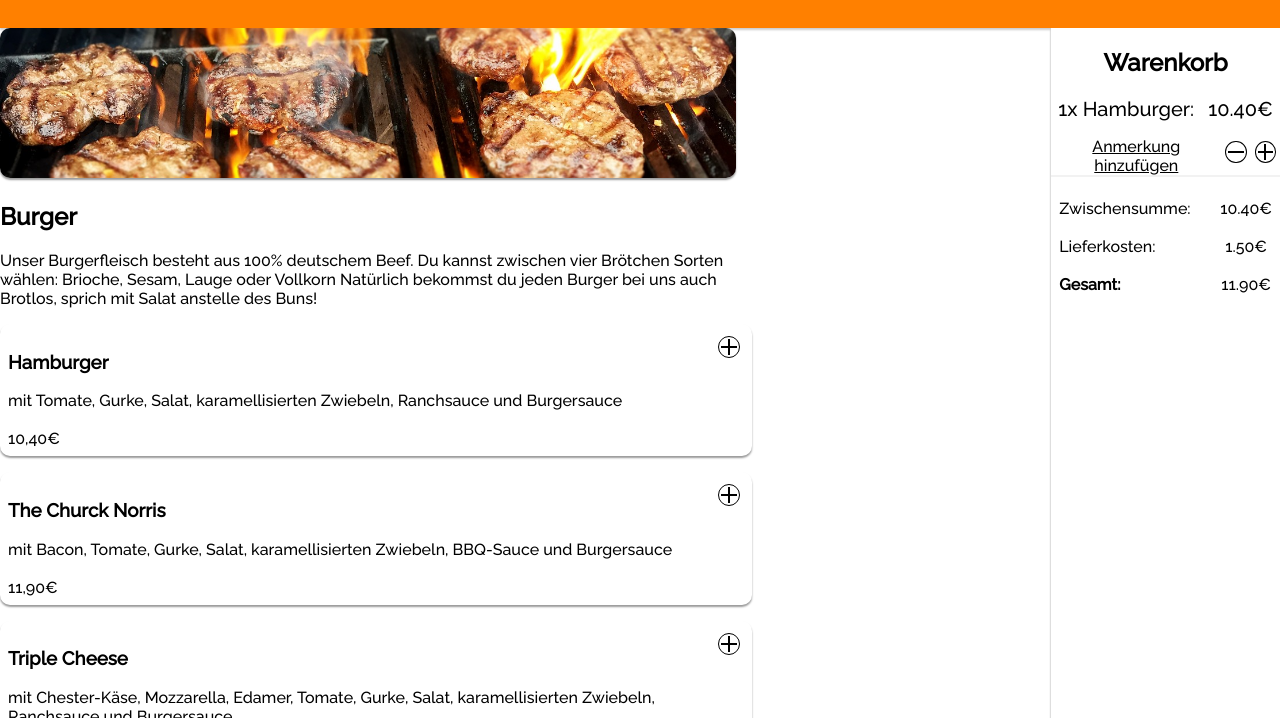
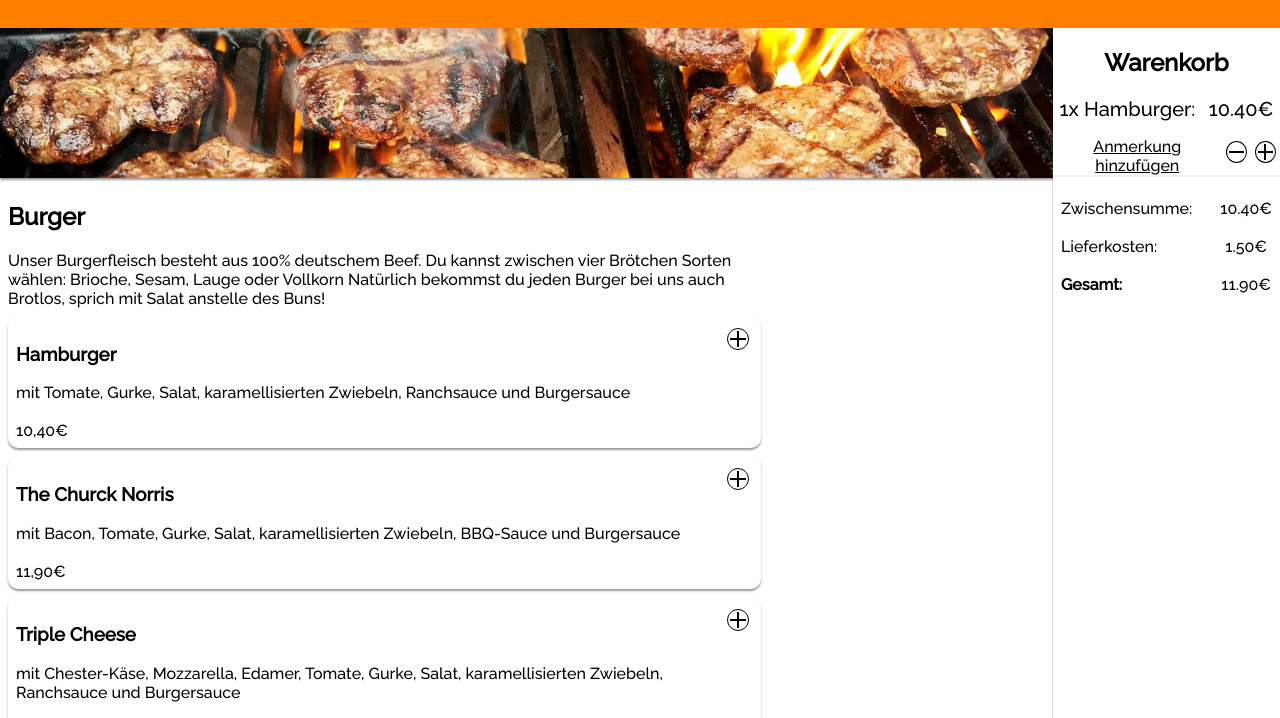
Before and after one commit to ShawnKastner/Lieferando, a plain HTML site: page index.html in a window 1280 px wide. Both pictures are taken after a click on the element 728 px from the left and 418 px from the top of the page. Shown: the part 72-790 px from the top of the page. Drawn offline with Linux system fonts and the light colour scheme.

Commit message:
update endSum function

```diff
--- a/script.js
+++ b/script.js
@@ -90,20 +90,15 @@ function subTotal() {
     for (let i = 0; i < basketPrice.length; i++) {
         sum += basketAmount[i] * basketPrice[i];
     }
+    if (sum <= 10) {
+        extraCost = 1.50;
+        } else {
+        totalSum = sum + 1.50;
+        }
 
     return sum.toFixed(2);
 }
 
 function endSum() {
-    let sum = 0;
-    for (let i = 0; i < basketPrice.length; i++) {
-        sum += basketAmount[i] * basketPrice[i];
-    }
-    if (sum <= 10) {
-    extraCost = 1.50;
-    } else {
-    totalSum = sum + 1.50;
-    }
-
     return totalSum;
 }
--- a/style.css
+++ b/style.css
@@ -30,6 +30,7 @@ header {
     max-width: 70%;
     margin-bottom: 16px;
     margin-top: 16px;
+    margin: 8px;
     height: auto;
 }
 
@@ -111,15 +112,15 @@ header {
 }
 
 .foodImg {
-    width: 70%;
+    width: 100%;
     height: 150px;
     object-fit: cover;
-    border-radius: 10px;
     box-shadow: 0 2px 2px 0 rgb(0 0 0 / 40%);
 }
 
 .foodDescription {
     width: 70%;
+    margin: 8px;
 }
 
 footer {
```
